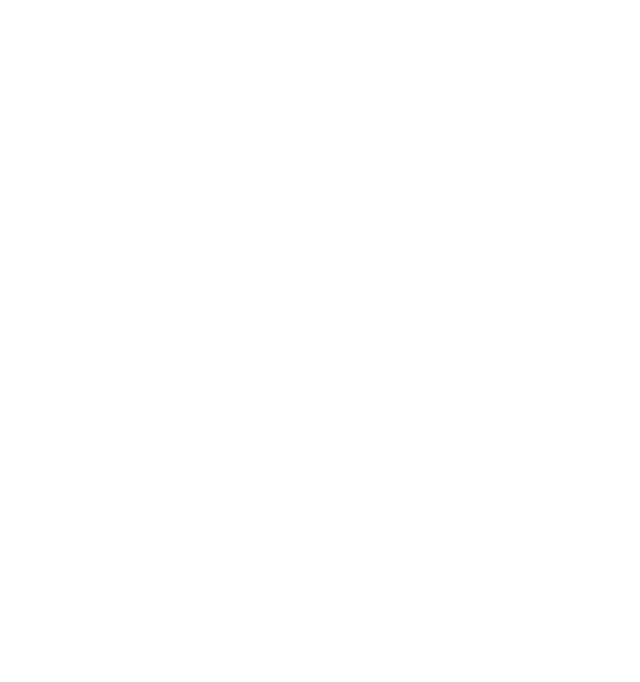
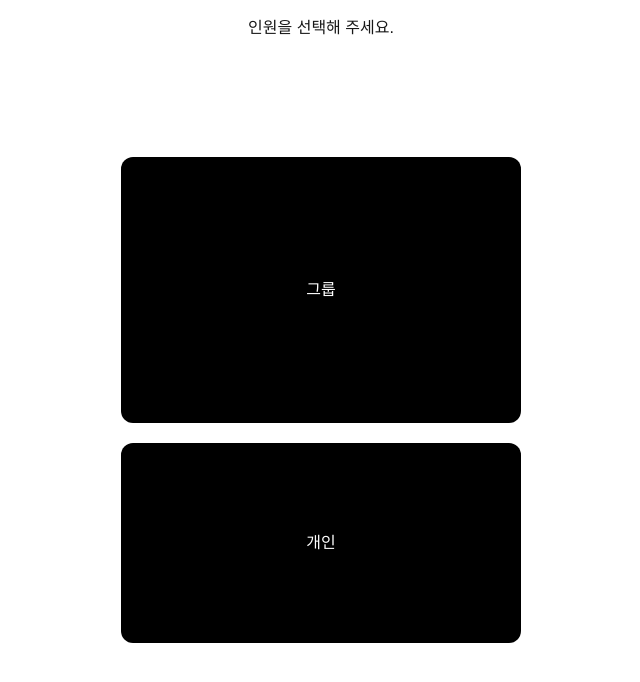
Before and after one commit to waguwagu-company/weat-frontend, a Next.js app: page /create in a window 1280 px wide. Shown: the top 682 px of the page, without its empty margins (319-959 px from the left). Built offline with nearby package versions, Linux system fonts and the light colour scheme.

Commit message:
feat: 인원 선택 페이지(임시) 추가

```diff
--- a/src/app/[uuid]/page.tsx
+++ b/src/app/[uuid]/page.tsx
@@ -1,3 +1,9 @@
-export default function MeetingRoomPage() {
-  return <main></main>;
+'use client';
+
+import { useParams } from 'next/navigation';
+
+export default function Meeting() {
+  const params = useParams<{ uuid: string }>();
+
+  return <main>{params.uuid}</main>;
 }
--- /dev/null
+++ b/src/app/create/page.tsx
@@ -0,0 +1,37 @@
+'use client';
+
+import { useRouter } from 'next/navigation';
+
+export default function CreateMeeting() {
+  const router = useRouter();
+
+  const createGroup = () => {
+    const uuid = crypto.randomUUID();
+    router.push(`/${uuid}`);
+  };
+
+  return (
+    <>
+      <header className="fixed top-0 w-full max-w-mobile p-4 text-center z-10">
+        인원을 선택해 주세요.
+      </header>
+      <main className="w-full max-w-mobile min-h-full">
+        <section className="w-full h-full flex flex-col justify-center gap-5">
+          <button
+            type="button"
+            className="w-full h-1/3 bg-black text-white rounded-xl cursor-pointer"
+            onClick={createGroup}
+          >
+            그룹
+          </button>
+          <button
+            type="button"
+            className="w-full h-1/4 bg-black text-white rounded-xl cursor-pointer"
+          >
+            개인
+          </button>
+        </section>
+      </main>
+    </>
+  );
+}
--- a/src/app/page.tsx
+++ b/src/app/page.tsx
@@ -1,3 +1,5 @@
+import { redirect } from 'next/navigation';
+
 export default function Home() {
-  return <main className="w-full max-w-mobile min-h-full"></main>;
+  redirect('/create');
 }
```
